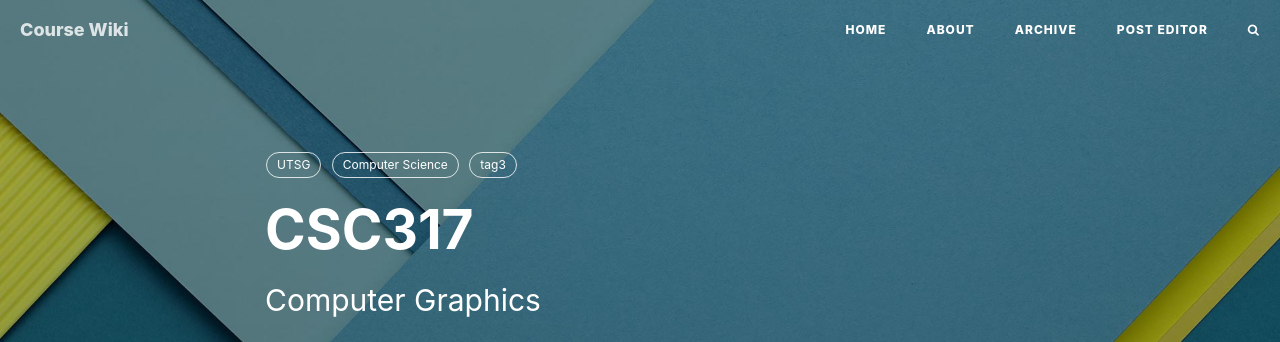
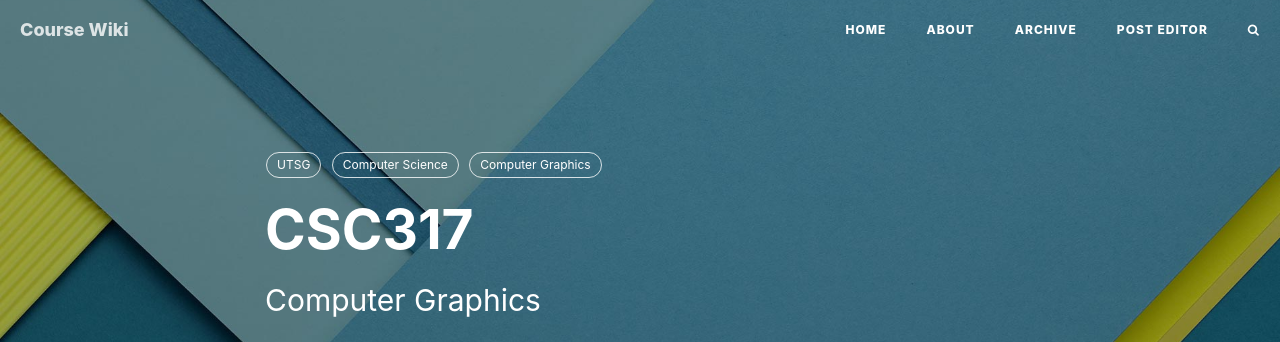
Before and after one commit to UT-Application-Development-Association/course-wiki, a Jekyll site: the page built from _posts/2021-01-10-CSC317.md, in a window 1280 px wide and 900 px high. Shown: the top 342 px of the window. Built offline with Jekyll 4.4.1, drawn with Linux system fonts in a browser that asks for light colours; nearby versions of some CDN libraries; comment, search, counter and statistics services are not loaded; some of the changed text lies outside the part shown.

Commit message:
Update 2021-01-10-CSC317.md

```diff
--- a/_posts/2021-01-10-CSC317.md
+++ b/_posts/2021-01-10-CSC317.md
@@ -8,7 +8,7 @@ author: "Yilin Qu"
 tags:
     -  UTSG
     -  Computer Science
-    -  tag3
+    -  Computer Graphics
 ---
 <!-- Chinese Version -->
 <div class="zh post-container">
```
